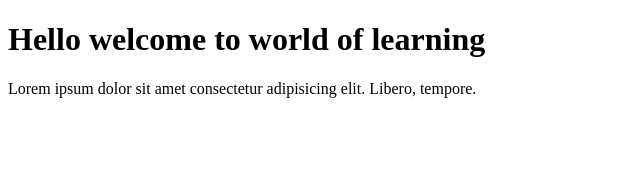
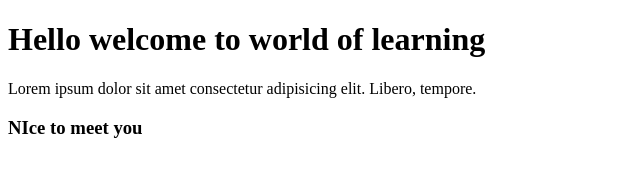
Before and after one commit to bachinaganesh/gitpullpractice, a plain HTML site: page index.html in a window 1280 px wide. Shown: the whole page, without its empty margins (0-640 px from the left). Drawn offline with Linux system fonts and the light colour scheme.

Commit message:
added sub heading

```diff
--- a/index.html
+++ b/index.html
@@ -8,5 +8,6 @@
 <body>
     <h1>Hello welcome to world of learning</h1>
     <p>Lorem ipsum dolor sit amet consectetur adipisicing elit. Libero, tempore.</p>
+    <h3>NIce to meet you</h3>
 </body>
 </html>
```
